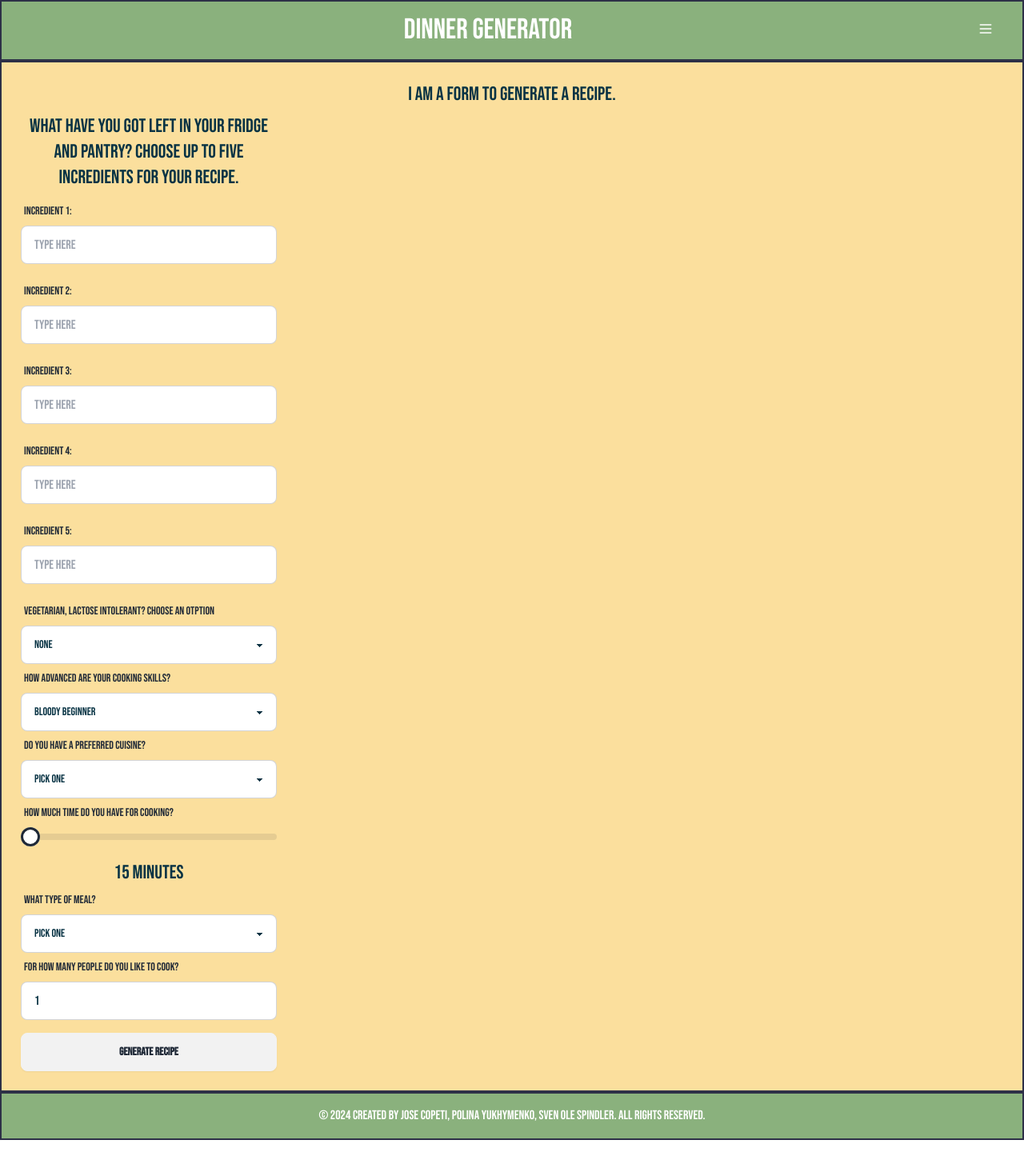
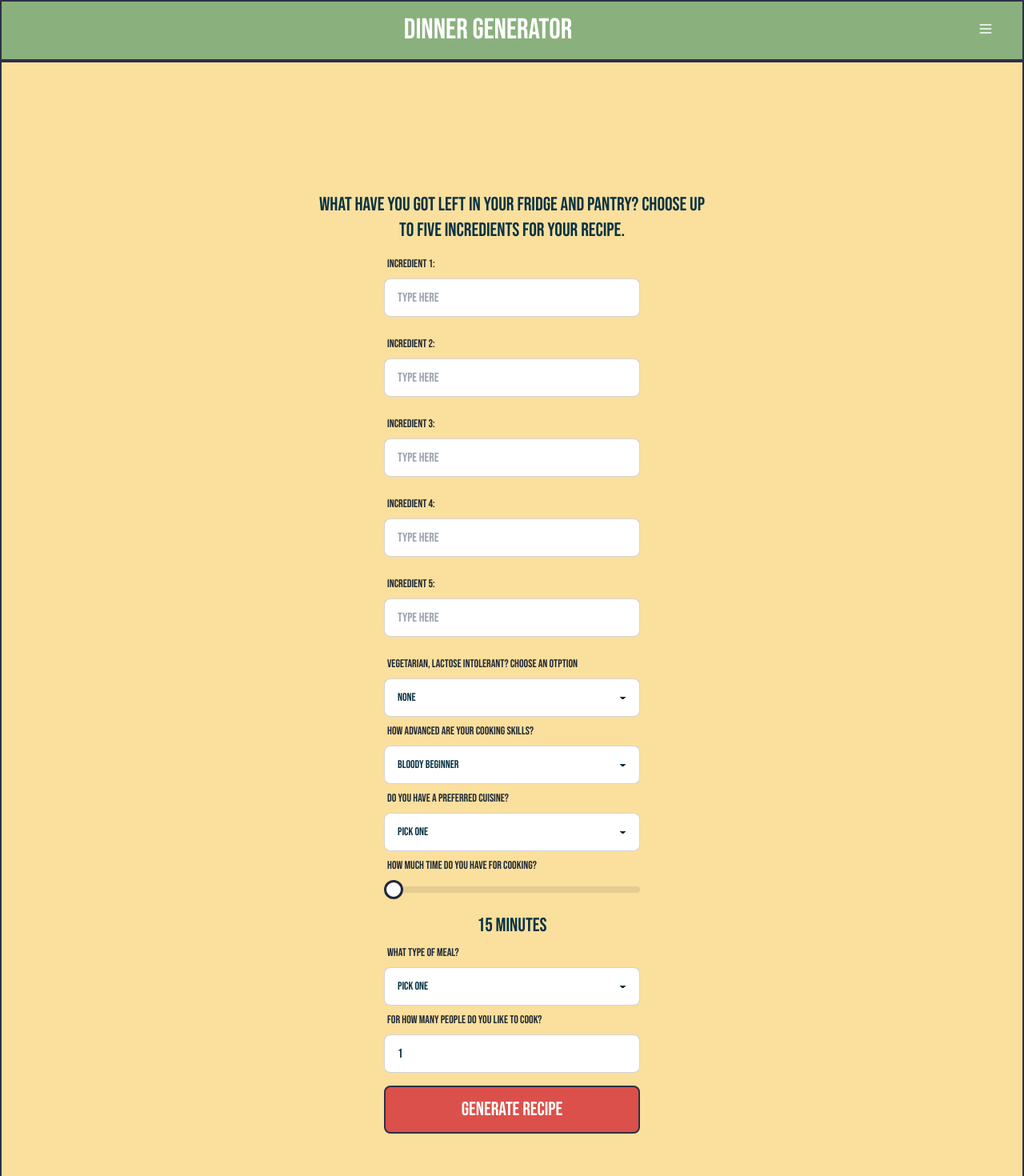
Before and after one commit to jrcopeti/react-recipe-ai-app, a React (Vite) app: page /generate-recipe in a window 1280 px wide. Shown: the top 1470 px of the page at 80% size. Before the commit the page ends 1425 px from the top, so only its background shows below. Built offline with nearby package versions, Linux system fonts and the light colour scheme; no server answers.

Commit message:
style RecipeForm

```diff
--- a/src/components/recipes/GenerateRecipe.jsx
+++ b/src/components/recipes/GenerateRecipe.jsx
@@ -1,5 +1,5 @@
 import RecipeForm from "./RecipeForm";
-import { useFetchRecipeAi } from "../../hooks/useFetchRecipeAI";
+import { useFetchRecipeAi } from "../../hooks/useFetchRecipeAi";
 import RecipeCard from "./RecipeCard";
 import { useCreateRecipe } from "../../hooks/useCreateRecipe";
 import { useState } from "react";
--- a/src/components/recipes/RecipeForm.jsx
+++ b/src/components/recipes/RecipeForm.jsx
@@ -25,12 +25,9 @@ function RecipeForm({
 }) {
   return (
     <>
-      <h1>I am a form to generate a recipe.</h1>
-
       <form onSubmit={handleGenerateRecipe}>
-        <div>
-          <div>
-            <label className="form-control w-full max-w-xs">
+        <div className="m-[130px] flex flex-col items-center justify-start">
+          <label className="form-control w-full max-w-lg">
             <div className="label">
               What have you got left in your fridge and pantry? Choose up to
               five incredients for your recipe.
@@ -106,7 +103,6 @@ function RecipeForm({
             />
             <div className="label"></div>
           </label>
-          </div>
 
           <label className="form-control w-full max-w-xs">
             <div className="label">
@@ -233,7 +229,10 @@ function RecipeForm({
             <div className="label"></div>
           </label>
           <label className="form-control w-full max-w-xs">
-            <button className="btn" type="submit">
+            <button
+              className="border-pallette-50 bg-pallette-300 text-pallette-500 hover:bg-pallette-50 hover:text-pallette-500 rounded-lg border-2 px-9 py-3 text-2xl font-normal transition duration-200"
+              type="submit"
+            >
               Generate Recipe
             </button>
           </label>
```
Lines whose indentation alone changed are shown as unchanged.
